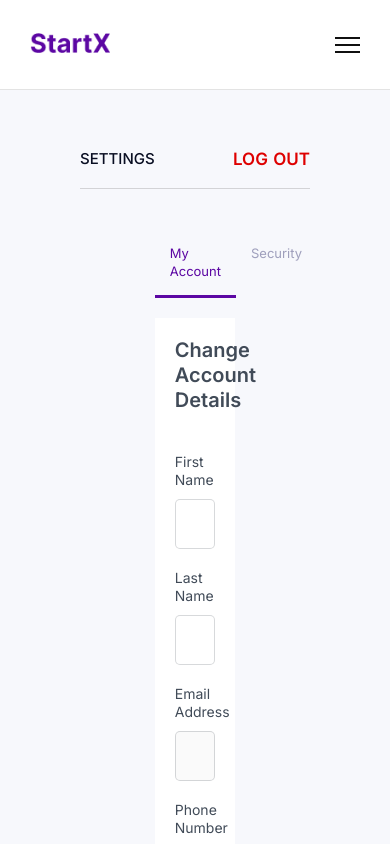
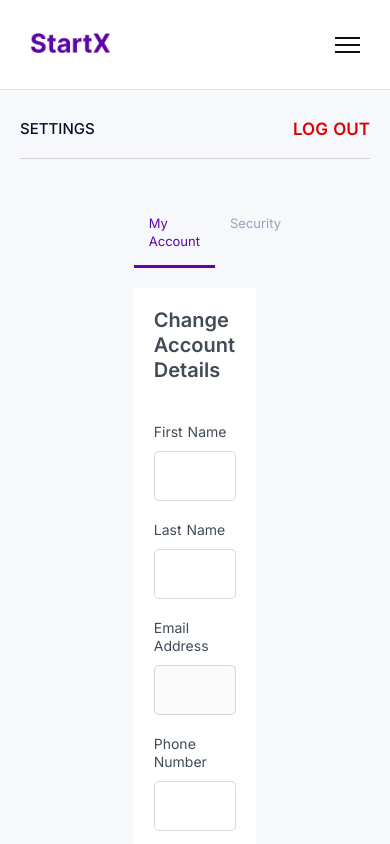
Before and after one commit to Emodot/startx, a Nuxt app: page /settings in a window 390 px wide. Shown: the top 844 px of the page. Built offline with nearby package versions, Linux system fonts and the light colour scheme.

Commit message:
mobile menu issue

```diff
--- a/components/MobileMenu.vue
+++ b/components/MobileMenu.vue
@@ -101,6 +101,7 @@ export default {
 
 a {
   padding: 20px 20px;
+  font-size: 14px;
   color: black;
   border: 1px solid rgba(0, 0, 0, 0.068);
 }
--- a/pages/settings.vue
+++ b/pages/settings.vue
@@ -318,6 +318,10 @@ input {
 }
 
 @media only screen and (max-width: 500px) {
+  .container {
+    padding: 20px;
+  }
+
   .inner .tab{
     font-size: 13px;
     margin-right: 0;
```
Lines whose indentation alone changed are shown as unchanged.
